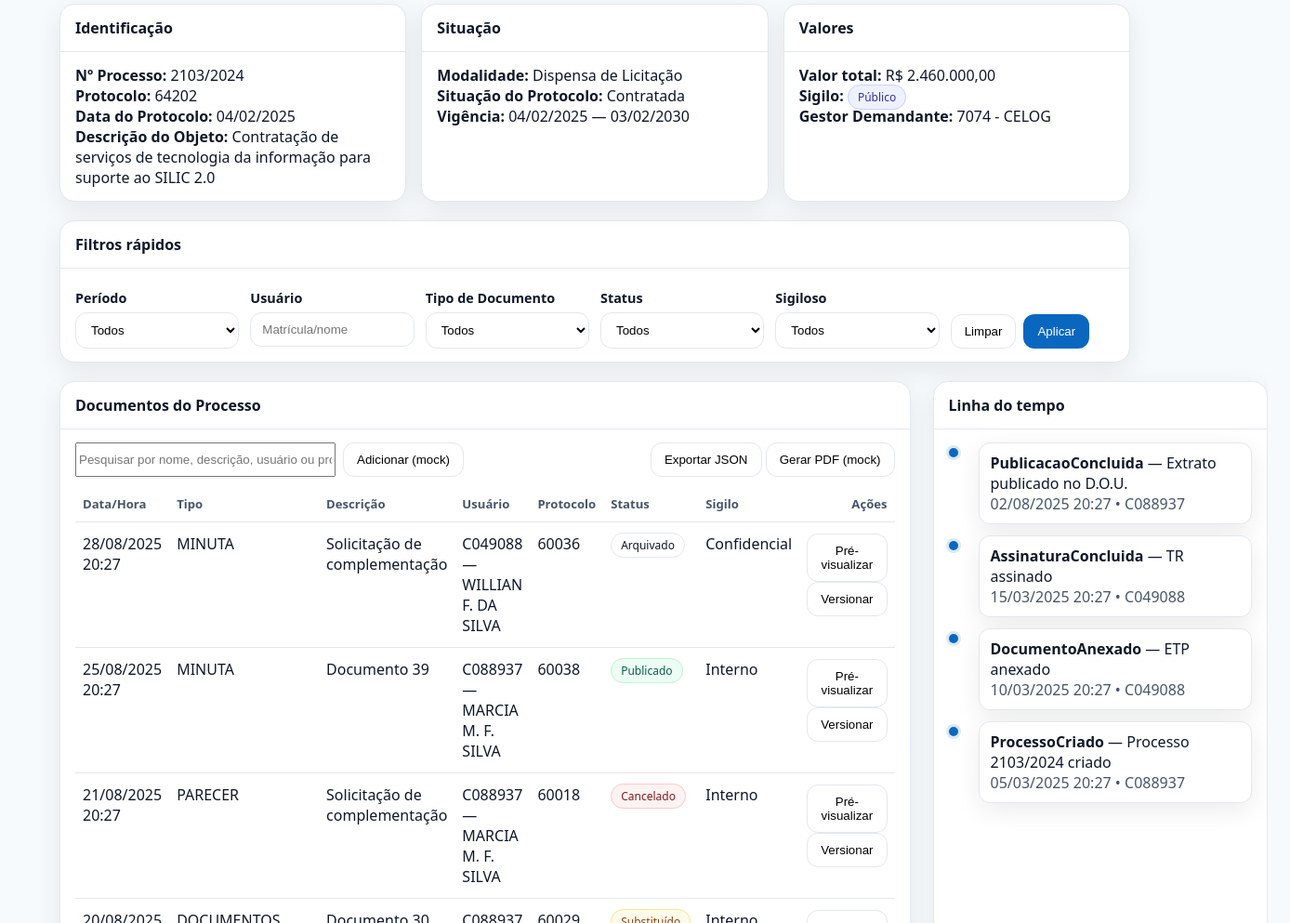
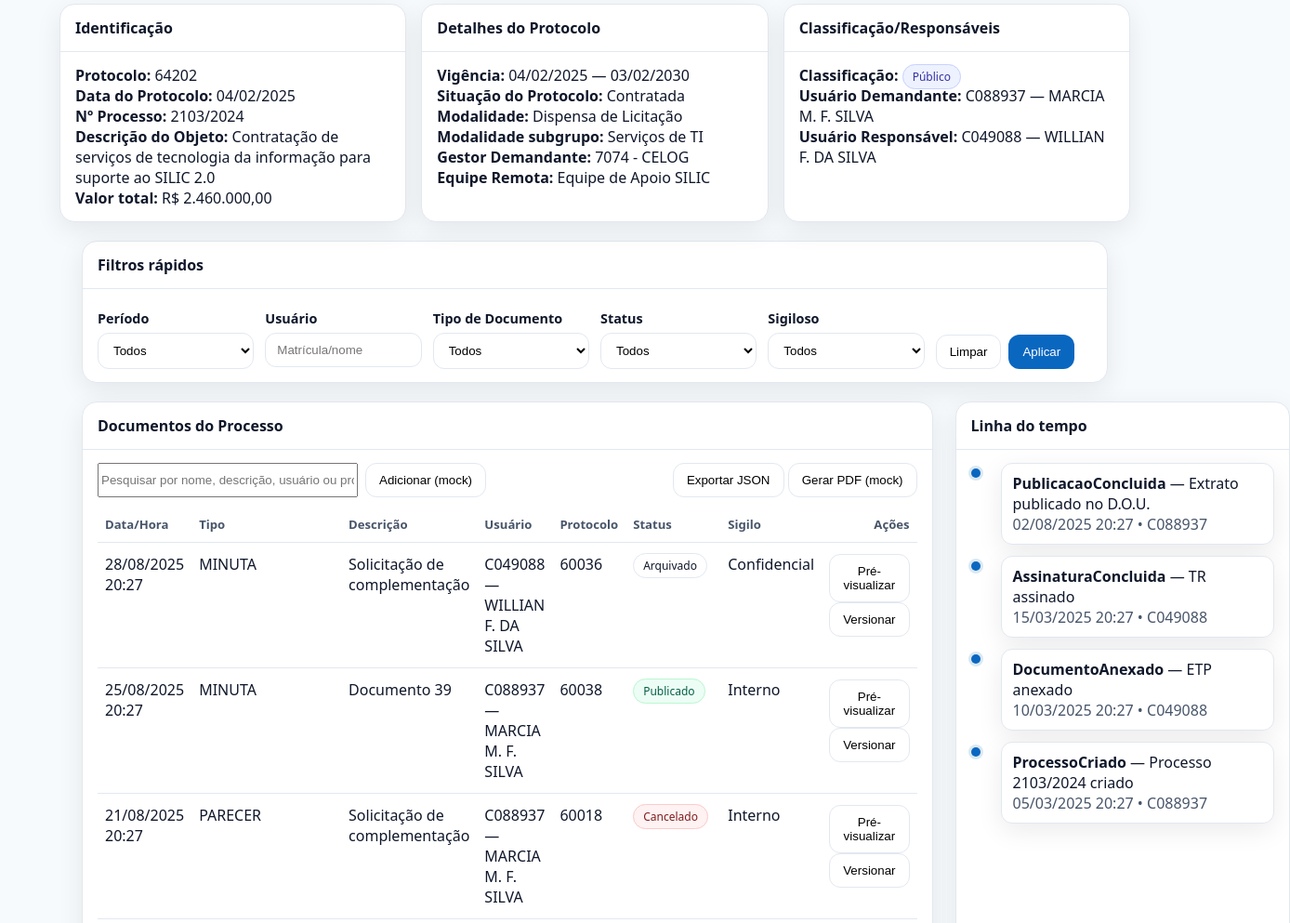
Before and after one commit to osvaldojeronymo/silic-digital-process, a plain HTML site: page index.html in a window 1280 px wide. Shown: the part 107-1100 px from the top of the page at 93% size, 1388 px wide, since content can reach past the window. Drawn offline with Linux system fonts and the light colour scheme.

Commit message:
Ajustei todos os box.

```diff
--- a/index.html
+++ b/index.html
@@ -84,12 +84,30 @@
 
   <main class="shell">
     <section class="process-header">
-  <div class="card"><div class="hd">Identificação</div><div class="bd"><div><strong>Nº Processo:</strong> <span id="nProcesso">2103/2024</span></div><div><strong>Protocolo:</strong> <span id="nProtocolo">64202</span></div><div><strong>Data do Protocolo:</strong> <span id="dataProtocolo">04/02/2025</span></div><div><strong>Descrição do Objeto:</strong> <span id="descricaoObjeto">Contratação de serviços de tecnologia da informação para suporte ao SILIC 2.0</span></div></div></div>
-      <div class="card"><div class="hd">Situação</div><div class="bd"><div><strong>Modalidade:</strong> <span id="modalidade">Dispensa de Licitação</span></div><div><strong>Situação do Protocolo:</strong> <span id="situacao">Contratada</span></div><div><strong>Vigência:</strong> <span id="vigencia">04/02/2025 — 03/02/2030</span></div></div></div>
-      <div class="card"><div class="hd">Valores</div><div class="bd"><div><strong>Valor total:</strong> <span id="valor">R$ 2.460.000,00</span></div><div><strong>Sigilo:</strong> <span class="chip secret">Público</span></div><div><strong>Gestor Demandante:</strong> <span id="gestor">7074 - CELOG</span></div></div></div>
+  <div class="card"><div class="hd">Identificação</div><div class="bd">
+  <div><strong>Protocolo:</strong> <span id="nProtocolo">64202</span></div>
+  <div><strong>Data do Protocolo:</strong> <span id="dataProtocolo">04/02/2025</span></div>
+  <div><strong>Nº Processo:</strong> <span id="nProcesso">2103/2024</span></div>
+  <div><strong>Descrição do Objeto:</strong> <span id="descricaoObjeto">Contratação de serviços de tecnologia da informação para suporte ao SILIC 2.0</span></div>
+  <div><strong>Valor total:</strong> <span id="valorIdentificacao">R$ 2.460.000,00</span></div>
+  </div></div>
+  <div class="card"><div class="hd">Detalhes do Protocolo</div><div class="bd">
+  <div><strong>Vigência:</strong> <span id="vigencia">04/02/2025 — 03/02/2030</span></div>
+  <div><strong>Situação do Protocolo:</strong> <span id="situacao">Contratada</span></div>
+  <div><strong>Modalidade:</strong> <span id="modalidade">Dispensa de Licitação</span></div>
+  <div><strong>Modalidade subgrupo:</strong> <span id="modalidadeSubgrupo">Serviços de TI</span></div>
+  <div><strong>Gestor Demandante:</strong> <span id="gestor">7074 - CELOG</span></div>
+  <div><strong>Equipe Remota:</strong> <span id="equipeRemota">Equipe de Apoio SILIC</span></div>
+  </div></div>
+  <div class="card"><div class="hd">Classificação/Responsáveis</div><div class="bd">
+  <div><strong>Classificação:</strong> <span class="chip secret">Público</span></div>
+  <div><strong>Usuário Demandante:</strong> <span id="usuarioDemandante">C088937 — MARCIA M. F. SILVA</span></div>
+  <div><strong>Usuário Responsável:</strong> <span id="usuarioResponsavel">C049088 — WILLIAN F. DA SILVA</span></div>
+      </div></div>
     </section>
 
-    <section class="card"><div class="hd">Filtros rápidos</div><div class="bd"><div class="filters">
+    <div class="full-width-box">
+      <section class="card"><div class="hd">Filtros rápidos</div><div class="bd"><div class="filters">
       <div class="group"><label>Período</label><select id="fPeriodo"><option value="all">Todos</option><option>Últimos 30 dias</option><option>Últimos 90 dias</option></select></div>
       <div class="group"><label>Usuário</label><input id="fUsuario" placeholder="Matrícula/nome"/></div>
       <div class="group"><label>Tipo de Documento</label><select id="fTipo"><option value="all">Todos</option></select></div>
@@ -97,6 +115,7 @@
       <div class="group"><label>Sigiloso</label><select id="fSigilo"><option value="all">Todos</option><option>Público</option><option>Interno</option><option>Confidencial</option></select></div>
       <div class="actions"><button class="btn" id="btnLimpar">Limpar</button><button class="btn primary" id="btnAplicar">Aplicar</button></div>
     </div></div></section>
+  </div>
 
     <div class="grid-2">
       <section class="card" aria-label="Documentos do processo">
--- a/styles.css
+++ b/styles.css
@@ -46,3 +46,17 @@ body {
   margin-right: 8px;
   font-size: 1.2em;
 }
+.grid-2 {
+  max-width: 1200px;
+  margin: 0 auto;
+  display: grid;
+  grid-template-columns: 1fr 360px;
+  gap: 24px;
+  padding: 0 24px;
+  margin-top: 20px;
+}
+.full-width-box {
+  max-width: 1200px;
+  margin: 0 auto;
+  padding: 0 24px;
+}
```
